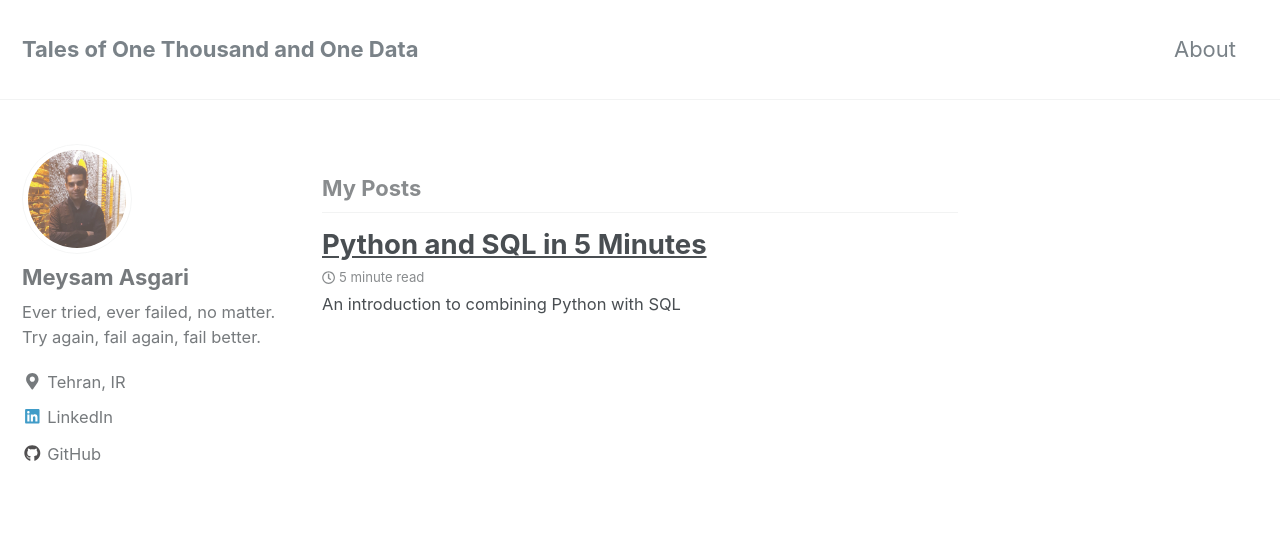
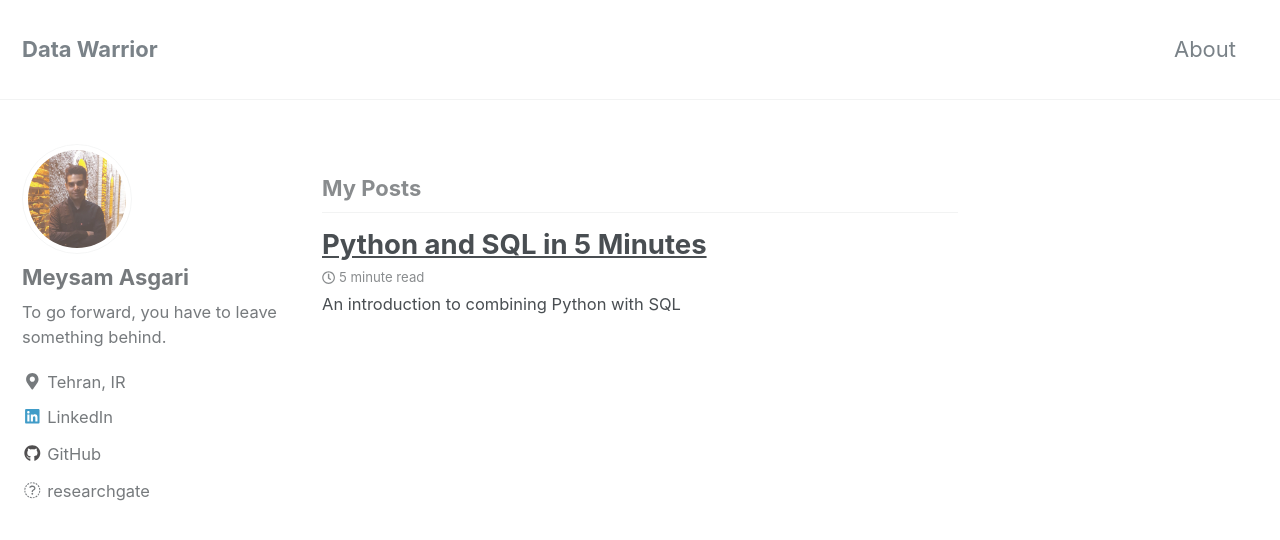
Before and after one commit to meysamasgari/meysamasgari.github.io, a Jekyll site: the page built from index.html, in a window 1280 px wide and 900 px high. Shown: the top 540 px of the window. Built offline with Jekyll 4.4.1, drawn with Linux system fonts in a browser that asks for light colours; nearby versions of some CDN libraries; the list of posts is cut into pages by our own code.

Commit message:
add custom link

```diff
--- a/_config.yml
+++ b/_config.yml
@@ -16,7 +16,7 @@ minimal_mistakes_skin    : "default" # "air", "aqua", "contrast", "dark", "dirt"
 
 # Site Settings
 locale                   : "en"
-title                    : "Tales of One Thousand and One Data"
+title                    : "Data Warrior"
 title_separator          : "-"
 name                     : "Meysam Asgari"
 description              : "My personal website"
@@ -102,7 +102,7 @@ analytics:
 author:
   name             : "Meysam Asgari"
   avatar           : "/images/me.JPG" # path of avatar image, e.g. "/assets/images/bio-photo.jpg"
-  bio              : "Ever tried, ever failed, no matter. Try again, fail again, fail better."
+  bio              : "To go forward, you have to leave something behind."
   location         : "Tehran, IR"
   email            :
   uri              :
--- a/_includes/author-profile-custom-links.html
+++ b/_includes/author-profile-custom-links.html
@@ -3,5 +3,11 @@
     <a href="http://link-to-whatever-social-network.com/user/" itemprop="sameAs">
       <i class="fas fa-fw" aria-hidden="true"></i> Custom Social Profile Link
     </a>
+  </li> -->
+
+
+  <li>
+    <a href="https://www.researchgate.net/profile/Meysam-Asgari-2" itemprop="sameAs">
+      <i class="fas fa-fw" aria-hidden="true"></i> researchgate
+    </a>
   </li>
--->
```
